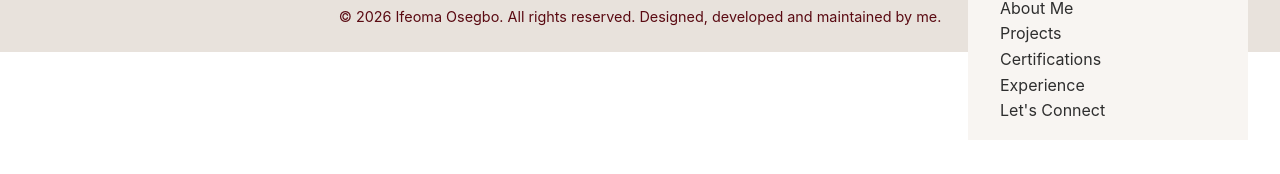
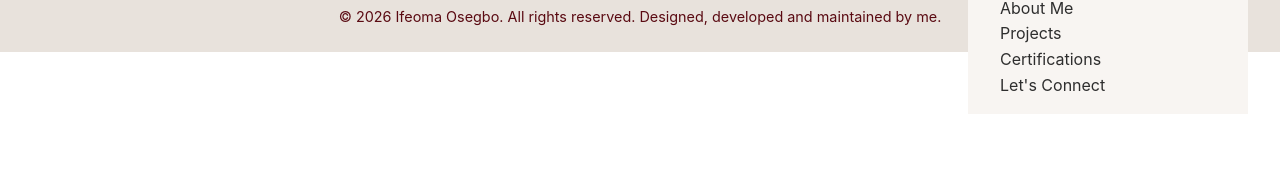
Before and after one commit to Ify-O/portfolio, a React app: page /projects in a window 1280 px wide. Both pictures are taken after a click on the button "Toggle navigation menu". Shown: the part 130-304 px from the top of the page. Built offline with nearby package versions, Linux system fonts and the light colour scheme; the HTML template or start-up script is replaced by a standard one.

Commit message:
Refactor Header component: remove unused navigate function and update section navigation logic

```diff
--- a/src/components/common/Header.jsx
+++ b/src/components/common/Header.jsx
@@ -1,11 +1,10 @@
 import { useState } from "react";
-import { NavLink, useLocation, useNavigate } from "react-router-dom";
+import { NavLink, useLocation } from "react-router-dom";
 
 export default function Header() {
   const [isMenuOpen, setIsMenuOpen] = useState(false);
 
   const location = useLocation();
-  const navigate = useNavigate();
 
   const closeMenu = () => {
     setIsMenuOpen(false);
@@ -14,7 +13,6 @@ export default function Header() {
   const goToSection = (sectionId) => {
     closeMenu();
 
-    // If already on the homepage, scroll directly
     if (location.pathname === "/") {
       const section = document.getElementById(sectionId);
 
@@ -28,19 +26,16 @@ export default function Header() {
       return;
     }
 
-    // If on another page, go home first
-    navigate(`/#${sectionId}`);
+    window.location.href = `/#${sectionId}`;
   };
 
   return (
     <header className="header">
       <div className="header-container">
-        {/* Logo */}
         <NavLink to="/" className="logo" onClick={closeMenu}>
           IO
         </NavLink>
 
-        {/* Menu Button */}
         <button
           type="button"
           className="menu-toggle"
@@ -50,54 +45,55 @@ export default function Header() {
         >
           <span className="menu-text">MENU</span>
 
-          <span className="menu-icon">{isMenuOpen ? "✕" : "☰"}</span>
+          <span className="menu-icon">
+            {isMenuOpen ? "✕" : "☰"}
+          </span>
         </button>
       </div>
 
-      {/* Dropdown Menu */}
       {isMenuOpen && (
         <nav className="navigation-menu">
           <ul className="nav-menu">
-            {/* HOME */}
             <li>
               <NavLink to="/" onClick={closeMenu}>
                 Home
               </NavLink>
             </li>
 
-            {/* ABOUT */}
             <li>
-              <button type="button" onClick={() => goToSection("about")}>
+              <button
+                type="button"
+                onClick={() => goToSection("about")}
+              >
                 About Me
               </button>
             </li>
 
-            {/* PROJECTS */}
             <li>
-              <button type="button" onClick={() => goToSection("projects")}>
+              <button
+                type="button"
+                onClick={() => goToSection("projects")}
+              >
                 Projects
               </button>
             </li>
 
-            {/* CERTIFICATIONS */}
             <li>
-              <NavLink to="/certifications" onClick={closeMenu}>
+              <button
+                type="button"
+                onClick={() => goToSection("certifications")}
+              >
                 Certifications
-              </NavLink>
+              </button>
             </li>
 
-            {/* EXPERIENCE */}
             <li>
-              <NavLink to="/experience" onClick={closeMenu}>
-                Experience
-              </NavLink>
-            </li>
-
-            {/* CONTACT */}
-            <li>
-              <NavLink to="/contact" onClick={closeMenu}>
+              <button
+                type="button"
+                onClick={() => goToSection("contact")}
+              >
                 Let's Connect
-              </NavLink>
+              </button>
             </li>
           </ul>
         </nav>
```
